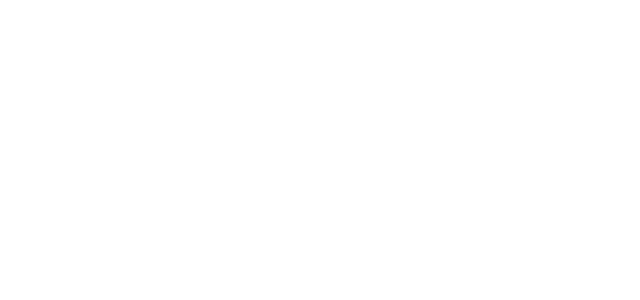
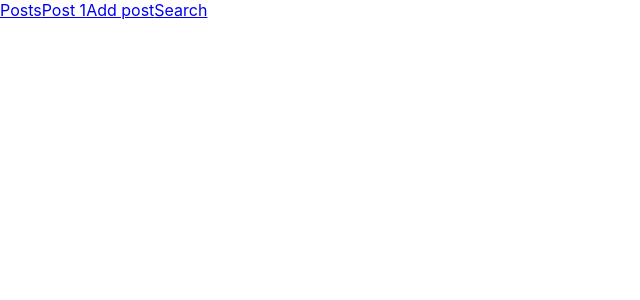
Before and after one commit to Darinka1211/tms-blog, a React (Create React App) app: page / in a window 1280 px wide. Shown: the top 300 px of the page, without its empty margins (0-640 px from the left). Built offline with nearby package versions, Linux system fonts and the light colour scheme.

Commit message:
feat(components): add routers

```diff
--- a/package.json
+++ b/package.json
@@ -12,6 +12,7 @@
     "@types/react-dom": "^18.0.4",
     "react": "^18.1.0",
     "react-dom": "^18.1.0",
+    "react-router-dom": "^6.3.0",
     "react-scripts": "5.0.1",
     "typescript": "^4.6.4",
     "web-vitals": "^2.1.4"
@@ -52,7 +53,6 @@
     "cz-customizable": {
       "config": "config/git/commitizen.js"
     },
-
     "scripts": {
       "test": "echo \"Error: no test specified\" && exit 1"
     },
@@ -64,6 +64,6 @@
     "devDependencies": {
       "@commitlint/cli": "^7.2.1",
       "husky": "^1.1.3"
+    }
   }
 }
-}
--- a/src/App.tsx
+++ b/src/App.tsx
@@ -1,10 +1,16 @@
 import React from 'react';
-
+import { Link } from 'react-router-dom'
 
 function App() {
+
   return (
     <div className="App">
-
+      <nav>
+        <Link to="/posts">Posts</Link>
+        <Link to="/posts/1">Post 1</Link>
+        <Link to="/posts/add">Add post</Link>
+        <Link to="/search">Search</Link>
+      </nav>
     </div>
   );
 }
--- a/src/index.tsx
+++ b/src/index.tsx
@@ -3,16 +3,35 @@
 import './index.css';
 import App from './App';
 import reportWebVitals from './reportWebVitals';
+import {BrowserRouter,Routes,Route} from "react-router-dom";
+import {AddPost} from "./routers/AddPost/addPost";
+import {Posts} from "./routers/Posts/posts";
+import {Post} from "./routers/Post/post";
+import { Search } from "./routers/Search/search";
 
 const root = ReactDOM.createRoot(
   document.getElementById('root') as HTMLElement
 );
 root.render(
+
   <React.StrictMode>
-    <App />
+    <BrowserRouter>
+<Routes>
+   <Route path="/" element={<App/>}></Route>
+   <Route path="/posts" element={<Posts/>}></Route>
+   <Route path="/posts/add" element={<AddPost/>}></Route>
+   <Route path="/posts/:id" element={<Post/>}></Route>
+   <Route path="/search" element={<Search/>}></Route>
+   <Route path="*" element={
+     <main style={{padding: "1rem"}}>
+       <p>404 Not Found</p>
+     </main>
+   }></Route>
+
+    </Routes>
+</BrowserRouter>
   </React.StrictMode>
 );
-
 // If you want to start measuring performance in your app, pass a function
 // to log results (for example: reportWebVitals(console.log))
 // or send to an analytics endpoint. Learn more: https://bit.ly/CRA-vitals
--- /dev/null
+++ b/src/routers/AddPost/addPost.tsx
@@ -0,0 +1,4 @@
+import React from "react";
+export const AddPost=()=> {
+    return <h1> Add Post</h1>
+}
--- /dev/null
+++ b/src/routers/AddPost/index.ts
@@ -0,0 +1 @@
+import React from "react";
--- /dev/null
+++ b/src/routers/Post/post.tsx
@@ -0,0 +1,9 @@
+import React from "react";
+import { useParams } from "react-router-dom";
+
+
+
+export const Post=()=> {
+    const {id}= useParams()
+    return <h1> Post {1} </h1>
+}
--- /dev/null
+++ b/src/routers/Posts/posts.tsx
@@ -0,0 +1,4 @@
+import React from "react";
+export const Posts=()=> {
+    return <h1> Add Post</h1>
+}
--- /dev/null
+++ b/src/routers/Search/search.tsx
@@ -0,0 +1,4 @@
+import React from "react";
+export const Search=()=> {
+    return <h1> Add Post</h1>
+}
```
Also changed, not shown: 1 other file (tests, documents, lock files or other folders).
